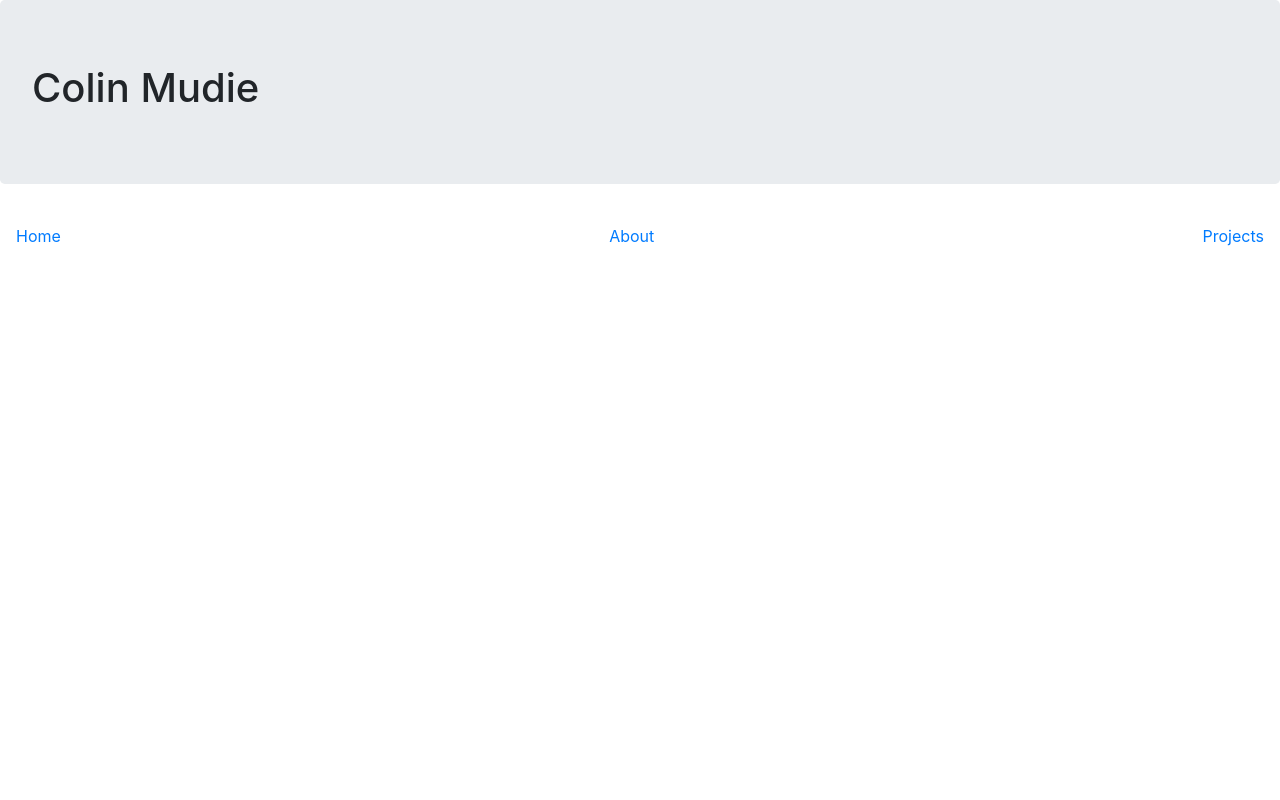
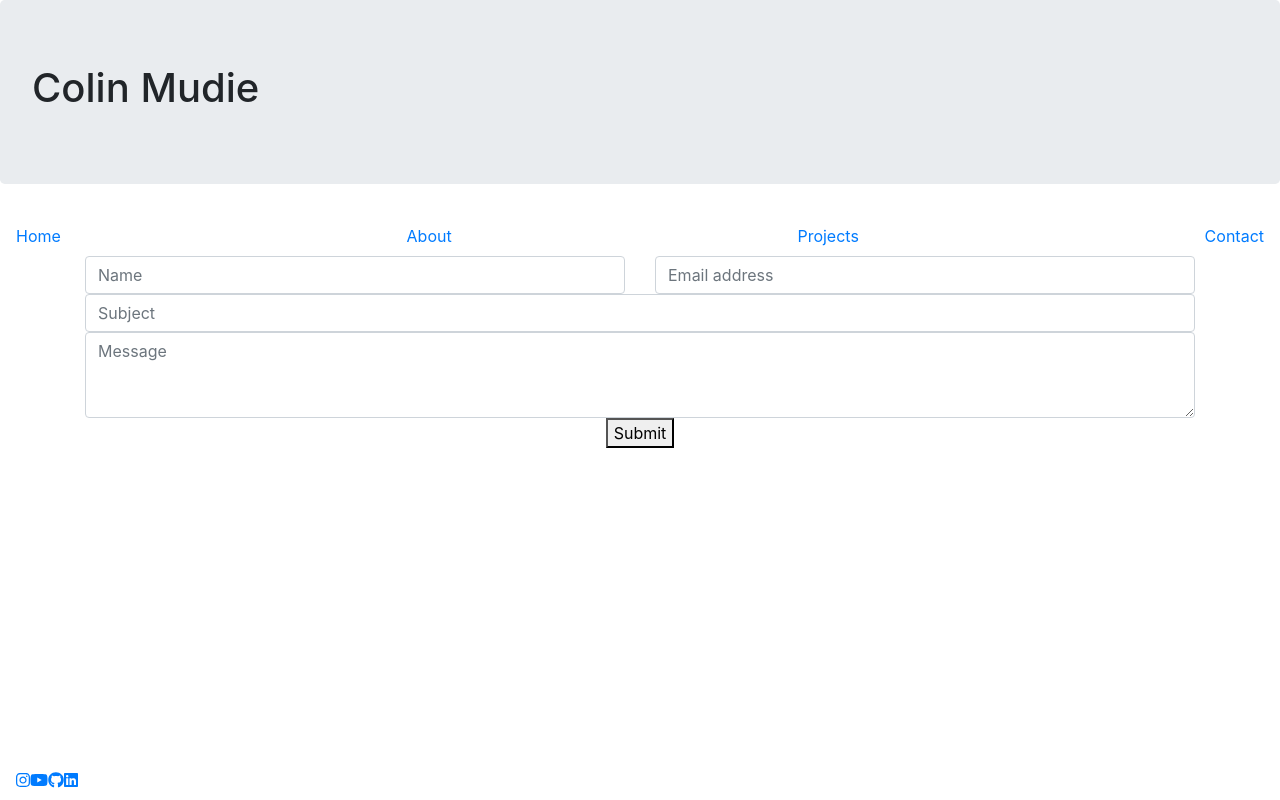
Before and after one commit to ColinMudie/React_Portfolio, a React (Create React App) app: page /contact in a window 1280 px wide. Built offline with nearby package versions, Linux system fonts and the light colour scheme; no server answers.

Commit message:
added contact page using emailjs and tostify to send automatically send an email

```diff
--- a/package.json
+++ b/package.json
@@ -11,13 +11,16 @@
     "@testing-library/react": "^11.2.6",
     "@testing-library/user-event": "^12.8.3",
     "bootstrap": "^4.6.0",
+    "emailjs-com": "^2.6.4",
     "i": "^0.3.6",
     "npm": "^7.11.1",
     "react": "^17.0.2",
     "react-bootstrap": "^1.5.2",
     "react-dom": "^17.0.2",
+    "react-hook-form": "^7.3.4",
     "react-router-dom": "^5.2.0",
     "react-scripts": "4.0.3",
+    "react-toastify": "^7.0.4",
     "web-vitals": "^1.1.1"
   },
   "scripts": {
--- a/src/App.js
+++ b/src/App.js
@@ -5,10 +5,12 @@ import {
   Route
 } from "react-router-dom";
 import Jumbotron from './components/Jumbotron';
-import Navbar from './components/Navbar'
+import Navbar from './components/Navbar';
+import BottomNav from './components/BottomNav';
 import Home from './pages/Home';
 import About from './pages/About';
 import Projects from './pages/Projects';
+import Contact from './pages/Contact';
 
 function App() {
   return (
@@ -21,7 +23,9 @@ function App() {
         <Route exact path="/" component={Home}/>
         <Route exact path="/about" component={About}/>
         <Route exact path="/projects" component={Projects}/>
+        <Route exact path="/contact" component={Contact}/>
       </Switch>
+        <BottomNav/>
       </div>
     </Router>
   );
--- /dev/null
+++ b/src/components/BottomNav.js
@@ -0,0 +1,10 @@
+import Navbar from 'react-bootstrap/Navbar'
+import SocialMediaLinks from './SocialMedia'
+function BottomNav () {
+    return (
+        <Navbar fixed="bottom">
+            <SocialMediaLinks/>
+        </Navbar>
+    )
+}
+export default BottomNav;
--- a/src/components/CatCard.js
+++ /dev/null
@@ -1,18 +0,0 @@
-import Card from "react-bootstrap/Card";
-
-
-function CatCard () {
-    return (
-        <Card style={{ width: '18rem' }}>
-            <Card.Img variant="top" src='/assets/images/tchalla.png'/>
-            <Card.Body>
-                <Card.Title>T'challa</Card.Title>
-                <Card.Text>
-                    Here's my cat T'challa, he helps me code by either sleeping on my lap or by attempting to knock over any
-                    glass on my desk.
-                </Card.Text>
-            </Card.Body>
-        </Card>
-    )
-}
-export default CatCard;
--- a/src/components/Navbar.js
+++ b/src/components/Navbar.js
@@ -8,6 +8,7 @@ function MyNav() {
         <Link className="navlinks" to="/">Home</Link>
         <Link className="navlinks" to="/about">About</Link>
         <Link className="navlinks" to="/projects">Projects</Link>
+        <Link className="navlinks" to="/contact">Contact</Link>
     </Nav>
     )
 }
--- a/src/pages/About.js
+++ b/src/pages/About.js
@@ -1,11 +1,24 @@
 import AboutMe from '../components/AboutMe';
-import CatCard from '../components/CatCard';
+import SimpleCard from '../components/SimpleCard';
 
 function About () {
     return (
         <div className="App">
             <AboutMe/>
-            <CatCard/>
+            <SimpleCard
+            src='/assets/images/tchalla.png'
+            title="T'challa"
+            text="Here's my cat T'challa, he helps me code by either sleeping on my lap or by attempting to knock over any
+                    glass on my desk."
+            class='cat-card'
+            />
+            <SimpleCard
+            src='/assets/images/Modular_rig.jpg'
+            title='Modular Synthesizer'
+                text='This is my modular synthesizer, The mess of wires changes from week to week, to create fun
+                        new sounds.'
+            class='modular-card'
+            />
         </div>
     )
 }
--- /dev/null
+++ b/src/pages/Contact.js
@@ -0,0 +1,133 @@
+import { useForm } from 'react-hook-form';
+import emailjs from 'emailjs-com';
+import { ToastContainer, toast } from 'react-toastify';
+import 'react-toastify/dist/ReactToastify.min.css';
+
+const Contact = () => {
+    console.log(process.env);
+    const { register, setError, handleSubmit, reset } = useForm();
+    emailjs.init(process.env.REACT_APP_USER_ID);
+
+    const toastifySuccess = () => {
+        toast('Form sent!', {
+            position: 'bottom-right',
+            autoClose: 5000,
+            hideProgressBar: true,
+            closeOnClick: true,
+            pauseOnHover: true,
+            draggable: false,
+            className: 'submit-feedback success',
+            toastId: 'notifyToast'
+        });
+    };
+    const onSubmit = async (data) => {
+        try {
+            const templateParams = {
+                name: data.name,
+                email: data.email,
+                subject: data.subject,
+                message: data.message
+            };
+            await emailjs.send(
+                process.env.REACT_APP_SERVICE_ID,
+                process.env.REACT_APP_TEMPLATE_ID,
+                templateParams
+            );
+            reset();
+            toastifySuccess()
+        } catch (e) {
+            console.log(e);
+        }
+    };
+
+    return (
+        <div className='ContactForm'>
+            <div className='container'>
+                <div className='row'>
+                    <div className='col-12 text-center'>
+                        <div className='contactForm'>
+                            <form id='contact-form' onSubmit={handleSubmit(onSubmit)} noValidate>
+                                {/* Row 1 of form */}
+                                <div className='row formRow'>
+                                    <div className='col-6'>
+                                        <input
+                                            type='text'
+                                            name='name'
+                                            {...register('test', {
+                                                required: { value: true, message: 'Please enter your name' },
+                                                maxLength: {
+                                                    value: 30,
+                                                    message: 'Please use 30 characters or less'
+                                                }
+                                            })}
+                                            className='form-control formInput'
+                                            placeholder='Name'
+                                        ></input>
+                                        {/* {errors.name && <span className='errorMessage'>{errors.name.message}</span>} */}
+                                    </div>
+                                    <div className='col-6'>
+                                        <input
+                                            type='email'
+                                            name='email'
+                                            {...register('email', {
+                                                required: true,
+                                                pattern: /^[a-zA-Z0-9.!#$%&’*+/=?^_`{|}~-]+@[a-zA-Z0-9-]+(?:\.[a-zA-Z0-9-]+)*$/
+                                            })}
+                                            className='form-control formInput'
+                                            placeholder='Email address'
+                                        ></input>
+                                        {setError.email && (
+                                            <span className='errorMessage'>Please enter a valid email address</span>
+                                        )}
+                                    </div>
+                                </div>
+                                {/* Row 2 of form */}
+                                <div className='row formRow'>
+                                    <div className='col'>
+                                        <input
+                                            type='text'
+                                            name='subject'
+                                            {...register('subject', {
+                                                required: { value: true, message: 'Please enter a subject' },
+                                                maxLength: {
+                                                    value: 75,
+                                                    message: 'Subject cannot exceed 75 characters'
+                                                }
+                                            })}
+                                            className='form-control formInput'
+                                            placeholder='Subject'
+                                        ></input>
+                                        {setError.subject && (
+                                            <span className='errorMessage'>{setError.subject.message}</span>
+                                        )}
+                                    </div>
+                                </div>
+                                {/* Row 3 of form */}
+                                <div className='row formRow'>
+                                    <div className='col'>
+                                        <textarea
+                                            rows={3}
+                                            name='message'
+                                            {...register('message', {
+                                                required: true
+                                            })}
+                                            className='form-control formInput'
+                                            placeholder='Message'
+                                        ></textarea>
+                                        {setError.message && <span className='errorMessage'>Please enter a message</span>}
+                                    </div>
+                                </div>
+                                <button className='submit-btn' type='submit'>
+                                    Submit
+                                    </button>
+                            </form>
+                        </div>
+                        <ToastContainer />
+                    </div>
+                </div>
+            </div>
+        </div>
+    );
+};
+
+export default Contact;
```
Also changed, not shown: 1 other file (tests, documents, lock files or other folders).
